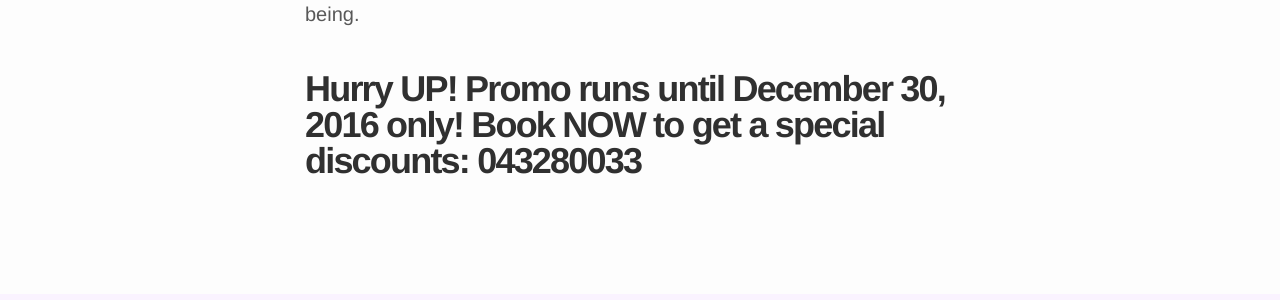
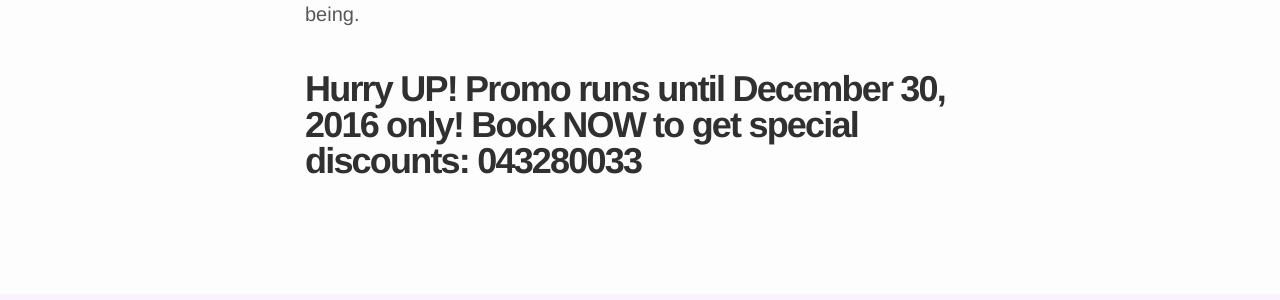
Before and after one commit to enigmabeautysalon/enigmabeautysalon.github.io, a Jekyll site: the page built from _posts/2016-12-21-DecemberSpecial.markdown, in a window 1280 px wide and 900 px high, scrolled down 2093 px. Shown: the part 192-492 px from the top of the window. Built offline with Jekyll 4.4.1, drawn with Linux system fonts in a browser that asks for light colours; nearby versions of some CDN libraries.

```diff
--- a/_posts/2016-12-21-DecemberSpecial.markdown
+++ b/_posts/2016-12-21-DecemberSpecial.markdown
@@ -9,4 +9,4 @@ A season of Great Joy and Love! Let us show and share our love, cherish peace an
 
 Here, we arranged several packages that focuses on your health and well-being.
 
-### Hurry UP! Promo runs until December 30, 2016 only! Book NOW to get a special discounts: 043280033
+### Hurry UP! Promo runs until December 30, 2016 only! Book NOW to get special discounts: 043280033
```
